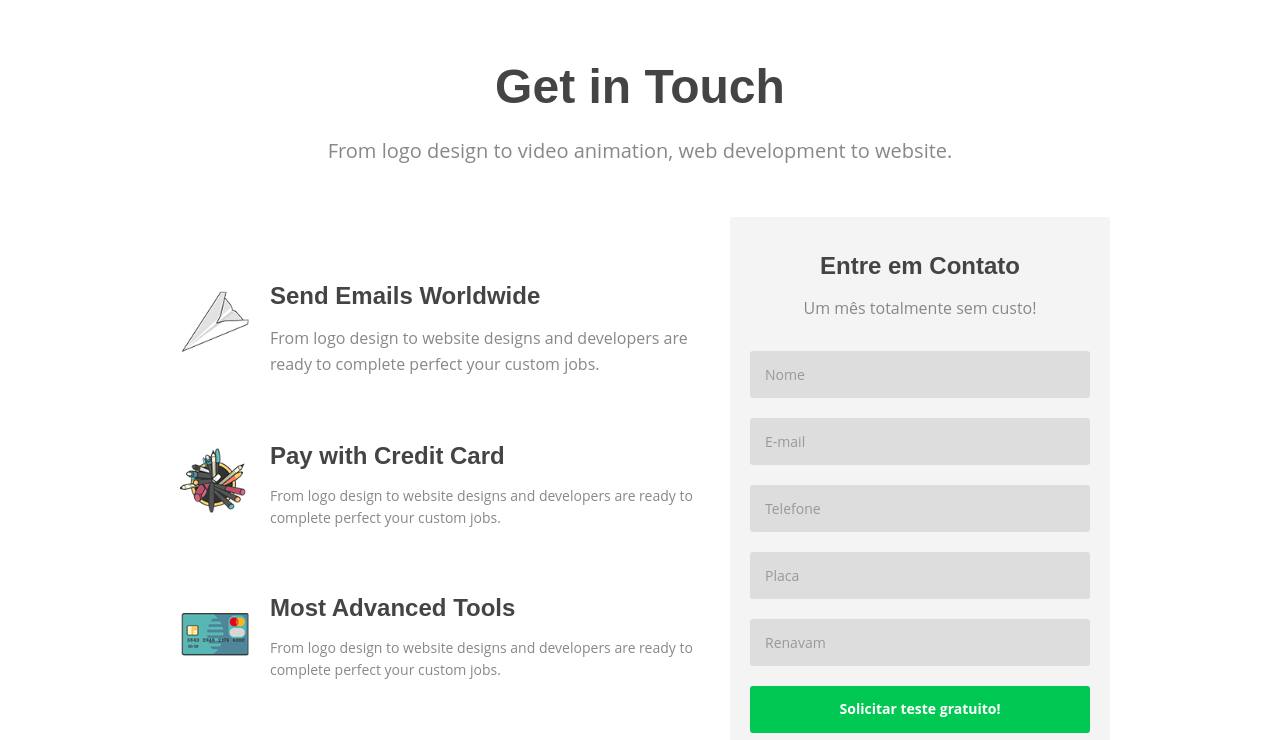
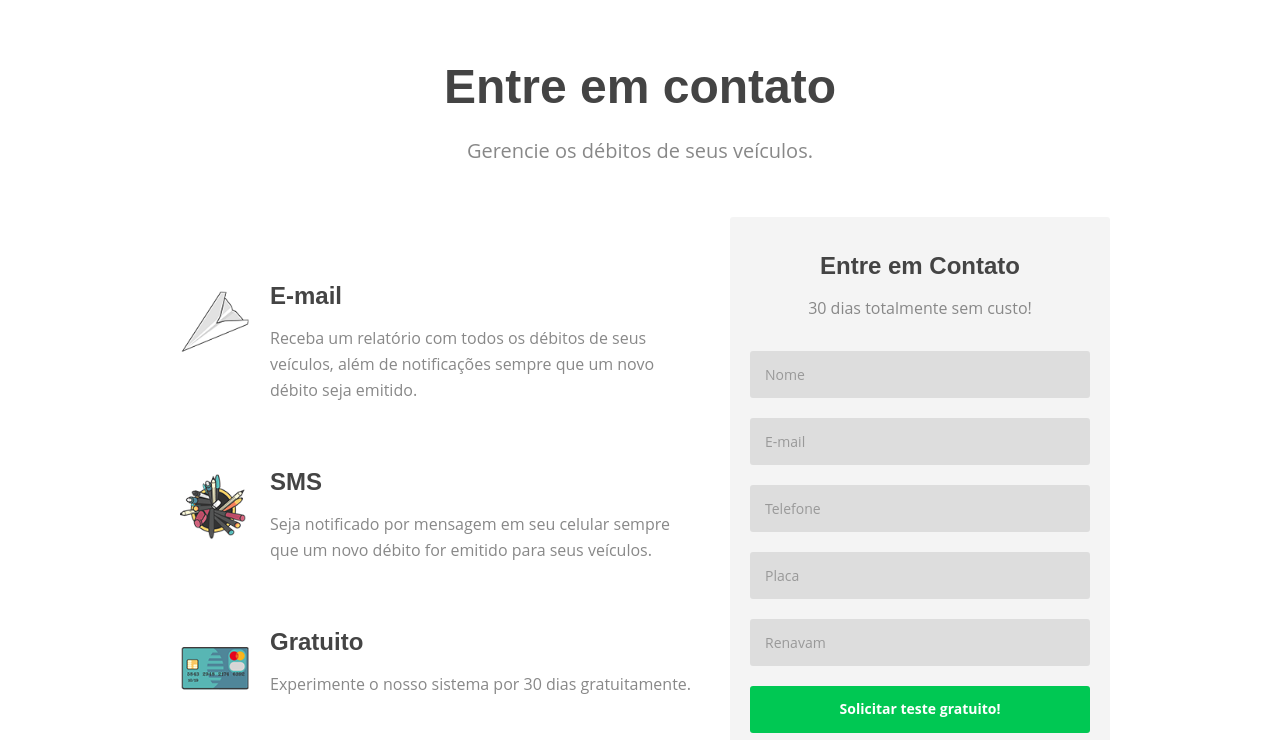
Before and after one commit to isaccavalcante/landing-page, a plain HTML site: page index.html in a window 1280 px wide. Shown: the part 3785-4525 px from the top of the page. Drawn offline with Linux system fonts and the light colour scheme; files whose address does not match are found by name.

Commit message:
Adicionar textos

```diff
--- a/index.html
+++ b/index.html
@@ -479,11 +479,11 @@
 					<div class="pix-content pix-padding-bottom-40">
 						<h1 class="pix-black-gray-dark text-center pix-no-margin-top secondary-font">
 							<span class="pix_edit_text">
-								<strong>Get in Touch</strong>
+								<strong>Entre em contato</strong>
 							</span>
 						</h1>
 						<h5 class="pix-black-gray-light text-center">
-							<span class="pix_edit_text">From logo design to video animation, web development to website.</span>
+							<span class="pix_edit_text">Gerencie os débitos de seus veículos.</span>
 						</h5>
 					</div>
 				</div>
@@ -501,11 +501,11 @@
 												<div class="media-body">
 													<h4 class="pix-black-gray-dark secondary-font">
 														<span class="pix_edit_text">
-															<strong>Send Emails Worldwide</strong>
+															<strong>E-mail</strong>
 														</span>
 													</h4>
 													<p class="pix-black-gray-light big-text pix-margin-bottom-30">
-														<span class="pix_edit_text">From logo design to website designs and developers are ready to complete perfect your custom jobs.</span>
+														<span class="pix_edit_text">Receba um relatório com todos os débitos de seus veículos, além de notificações sempre que um novo débito seja emitido.</span>
 													</p>
 												</div>
 											</div>
@@ -520,11 +520,11 @@
 												<div class="media-body">
 													<h4 class="pix-black-gray-dark secondary-font">
 														<span class="pix_edit_text">
-															<strong>Pay with Credit Card</strong>
+															<strong>SMS</strong>
 														</span>
 													</h4>
-													<p class="pix-black-gray-light pix-margin-bottom-30">
-														<span class="pix_edit_text">From logo design to website designs and developers are ready to complete perfect your custom jobs.</span>
+													<p class="pix-black-gray-light big-text pix-margin-bottom-30">
+														<span class="pix_edit_text">Seja notificado por mensagem em seu celular sempre que um novo débito for emitido para seus veículos.</span>
 													</p>
 												</div>
 											</div>
@@ -539,11 +539,11 @@
 												<div class="media-body">
 													<h4 class="pix-black-gray-dark secondary-font">
 														<span class="pix_edit_text">
-															<strong>Most Advanced Tools</strong>
+															<strong>Gratuito</strong>
 														</span>
 													</h4>
-													<p class="pix-black-gray-light pix-margin-bottom-30">
-														<span class="pix_edit_text">From logo design to website designs and developers are ready to complete perfect your custom jobs.</span>
+													<p class="pix-black-gray-light big-text pix-margin-bottom-30">
+														<span class="pix_edit_text">Experimente o nosso sistema por 30 dias gratuitamente.</span>
 													</p>
 												</div>
 											</div>
@@ -562,7 +562,7 @@
 							</span>
 						</h4>
 						<p class="pix-black-gray-light big-text">
-							<span class="pix_edit_text">Um mês totalmente sem custo!</span>
+							<span class="pix_edit_text">30 dias totalmente sem custo!</span>
 						</p>
 						<form class="pix-form-style pixfort-form pix-padding-top-20 pix-form-light-white-bg">
 							<div class="form-group">
@@ -632,6 +632,7 @@
 	</div>
 
 	<!-- Javascript -->
+	<script src="js/angular.min.js"></script>
 	<script src="js/jquery-1.11.2.js"></script>
 	<script src="js/jquery-ui.js"></script>
 	<script src="js/bootstrap.js"></script>
```
